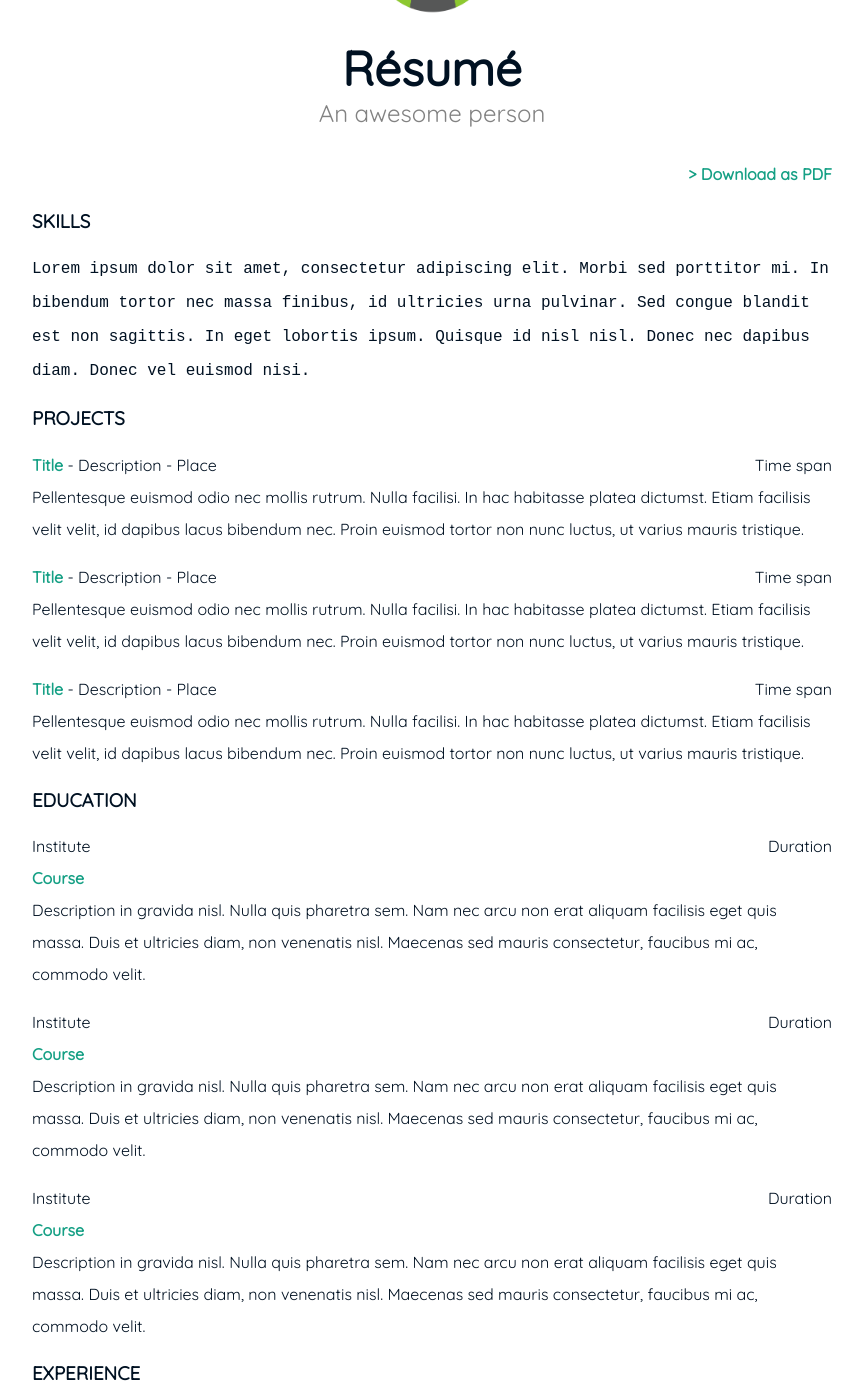
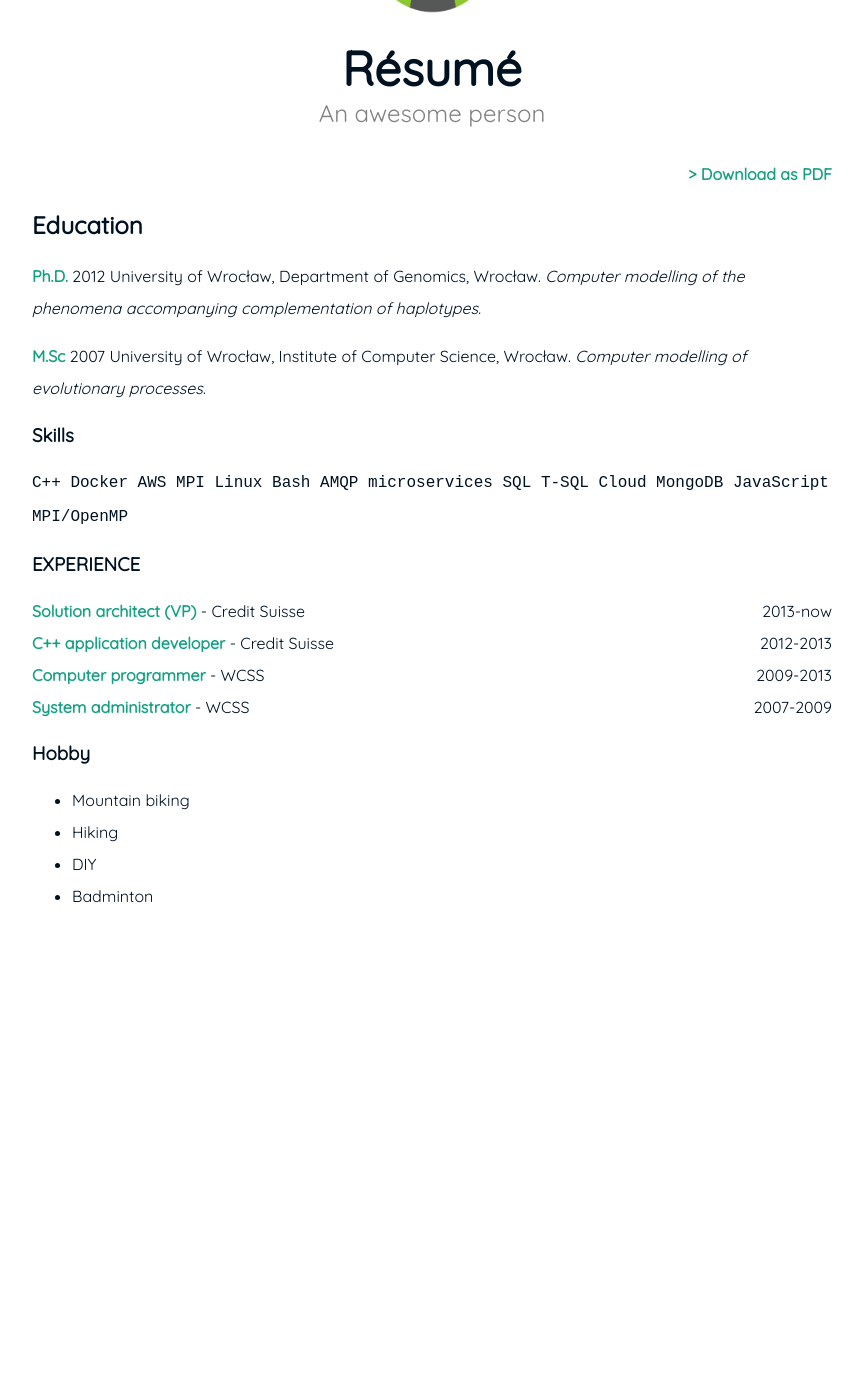
Before and after one commit to WojtekWaga/WojtekWaga.github.io, a Jekyll site: the page built from resume.md, in a window 1280 px wide and 1400 px high, scrolled down 281 px. Shown: the whole window, without its empty margins (208-1071 px from the left). Built offline with Jekyll 4.4.1, drawn with Linux system fonts in a browser that asks for light colours; after the commit the page ends 1253 px from its top, so only the background shows below that; some of the changed text lies outside the part shown.

Commit message:
new theme

````diff
--- a/resume.md
+++ b/resume.md
@@ -4,57 +4,28 @@ title: Résumé
 subtitle: An awesome person
 ---
 
-<span style="float: right; "><a href="{{ '/assets/resume.pdf' | prepend: site.baseurl }}"><strong>> Download as PDF</strong></a> </span>
+<span style="float: right; "><a href="{{ '/assets/WojciechWaga.pdf' | prepend: site.baseurl }}"><strong>> Download as PDF</strong></a> </span>
 <br>
 
-### SKILLS
-``` Lorem ipsum dolor sit amet, consectetur adipiscing elit. Morbi sed porttitor mi. In bibendum tortor nec massa finibus, id ultricies urna pulvinar. Sed congue blandit est non sagittis. In eget lobortis ipsum. Quisque id nisl nisl. Donec nec dapibus diam. Donec vel euismod nisi.  ```
+## Education
+**Ph.D.** 2012 University of Wrocław, Department of Genomics, Wrocław. *Computer modelling of the phenomena accompanying complementation of haplotypes.*
 
-### PROJECTS
-**Title** - Description - Place <span style="float: right; ">Time span</span>
-Pellentesque euismod odio nec mollis rutrum. Nulla facilisi. In hac habitasse platea dictumst. Etiam facilisis velit velit, id dapibus lacus bibendum nec. Proin euismod tortor non nunc luctus, ut varius mauris tristique.
+**M.Sc** 2007 University of Wrocław, Institute of Computer Science, Wrocław. *Computer modelling of evolutionary processes.*
 
-**Title** - Description - Place <span style="float: right; ">Time span</span>
-Pellentesque euismod odio nec mollis rutrum. Nulla facilisi. In hac habitasse platea dictumst. Etiam facilisis velit velit, id dapibus lacus bibendum nec. Proin euismod tortor non nunc luctus, ut varius mauris tristique.
 
-**Title** - Description - Place <span style="float: right; ">Time span</span>
-Pellentesque euismod odio nec mollis rutrum. Nulla facilisi. In hac habitasse platea dictumst. Etiam facilisis velit velit, id dapibus lacus bibendum nec. Proin euismod tortor non nunc luctus, ut varius mauris tristique.
-
-### EDUCATION
-
-Institute <span style="float: right; ">Duration</span>
-**Course**
-Description in gravida nisl. Nulla quis pharetra sem. Nam nec arcu non erat aliquam facilisis eget quis massa. Duis et ultricies diam, non venenatis nisl. Maecenas sed mauris consectetur, faucibus mi ac, commodo velit.
-
-Institute <span style="float: right; ">Duration</span>
-**Course**
-Description in gravida nisl. Nulla quis pharetra sem. Nam nec arcu non erat aliquam facilisis eget quis massa. Duis et ultricies diam, non venenatis nisl. Maecenas sed mauris consectetur, faucibus mi ac, commodo velit.
-
-Institute <span style="float: right; ">Duration</span>
-**Course**
-Description in gravida nisl. Nulla quis pharetra sem. Nam nec arcu non erat aliquam facilisis eget quis massa. Duis et ultricies diam, non venenatis nisl. Maecenas sed mauris consectetur, faucibus mi ac, commodo velit.
+### Skills
+``` C++ Docker AWS MPI Linux Bash AMQP microservices SQL T-SQL Cloud MongoDB JavaScript MPI/OpenMP ```
 
 ### EXPERIENCE
 
-Title - **Comapany** <span style="float: right; ">Duration</span>
-_Description Phasellus a tellus volutpat, ornare sapien et, lacinia erat. Suspendisse congue, enim vitae mattis pulvinar, eros lacus porttitor neque, eu sodales nibh metus nec arcu. Vestibulum ante ipsum primis in faucibus orci luctus et ultrices posuere cubilia Curae;_
-Technologies used
+**Solution architect (VP)** - Credit Suisse <span style="float: right; ">2013-now</span>
+**C++ application developer** - Credit Suisse <span style="float: right; ">2012-2013</span>
+**Computer programmer** - WCSS <span style="float: right; ">2009-2013</span>
+**System administrator** - WCSS <span style="float: right; ">2007-2009</span>
 
 
-Title - **Comapany** <span style="float: right; ">Duration</span>
-_Description Phasellus a tellus volutpat, ornare sapien et, lacinia erat. Suspendisse congue, enim vitae mattis pulvinar, eros lacus porttitor neque, eu sodales nibh metus nec arcu. Vestibulum ante ipsum primis in faucibus orci luctus et ultrices posuere cubilia Curae;_
-Technologies used
-
-Title - **Comapany** <span style="float: right; ">Duration</span>
-_Description Phasellus a tellus volutpat, ornare sapien et, lacinia erat. Suspendisse congue, enim vitae mattis pulvinar, eros lacus porttitor neque, eu sodales nibh metus nec arcu. Vestibulum ante ipsum primis in faucibus orci luctus et ultrices posuere cubilia Curae;_
-Technologies used
-
-
-### RECOGNITION & INTERESTS
-
-- Etiam luctus ante quis est dictum faucibus.
-- Etiam luctus ante quis est dictum faucibus.
-- Etiam luctus ante quis est dictum faucibus.
-- Etiam luctus ante quis est dictum faucibus.
-- Etiam luctus ante quis est dictum faucibus.
-- Etiam luctus ante quis est dictum faucibus.
+### Hobby
+ * Mountain biking
+ * Hiking
+ * DIY
+ * Badminton
````
Also changed, not shown: _posts/2020-10-04-weird-weirder-mongodb.md (added, +59 -0 lines), _posts/2020-11-21-count.md (added, +258 -0 lines), blog.md (+1 -1 lines), 2 other files.
